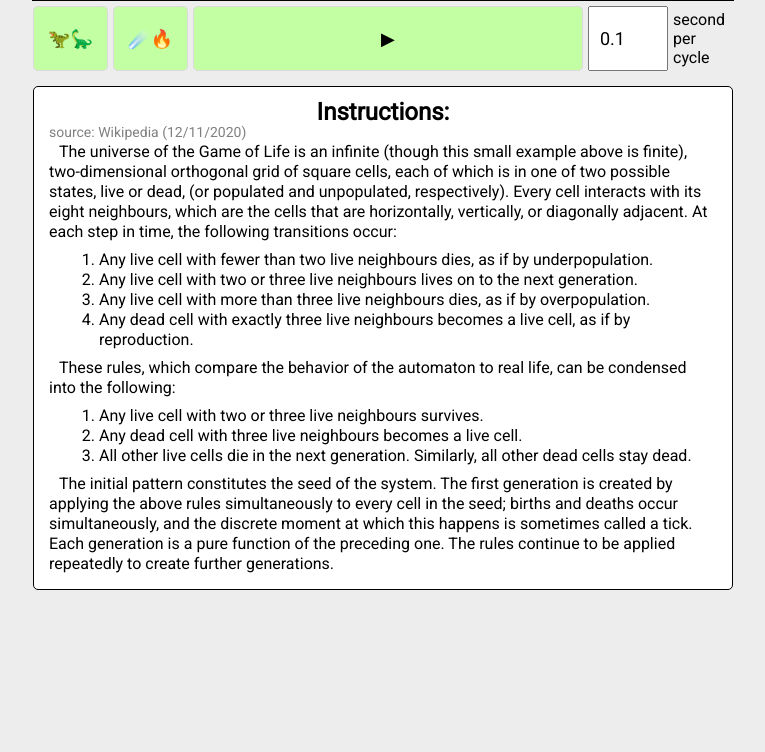
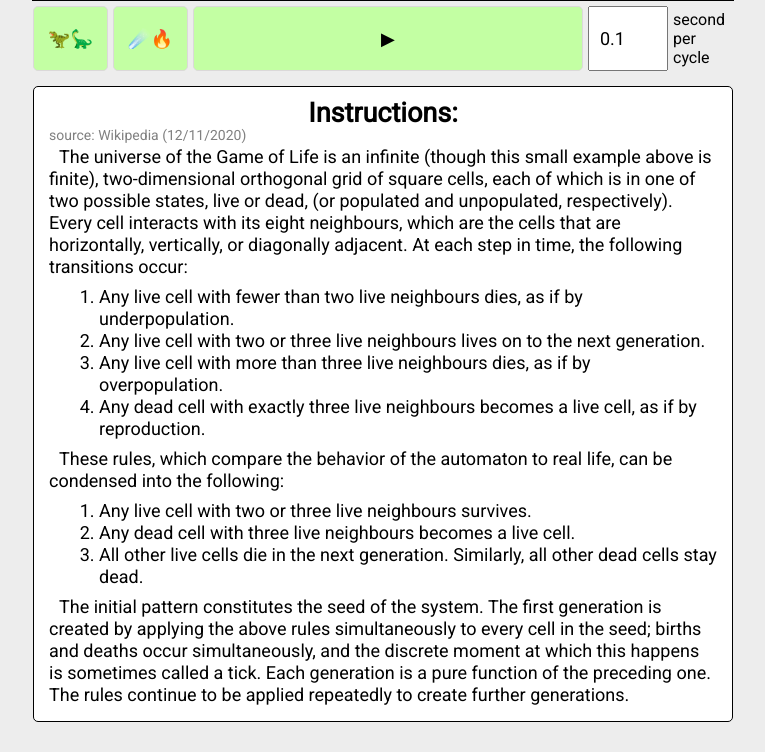
Before and after one commit to mikemorcerf/conway-game-of-life-stimulusjs, a website built with webpack: page public/index.html in a window 1280 px wide. Shown: the part 764-1516 px from the top of the page, without its empty margins (257-1022 px from the left). Before the commit the page ends 1369 px from the top, so only its background shows below. Built offline with nearby package versions, Linux system fonts and the light colour scheme; what stimulus would draw is missing.

Commit message:
increase text size

```diff
--- a/public/main.css
+++ b/public/main.css
@@ -138,11 +138,11 @@ body {
   border-radius: 5px;
   background: white;
 
-  margin: 15px 0;
+  margin: 15px 0 30px 0;
   padding: 15px;
 
-  font-size: 16px;
-  line-height: 20px;
+  font-size: 18px;
+  line-height: 22px;
 }
 
 .instructions-container p:nth-child(2) {
```
